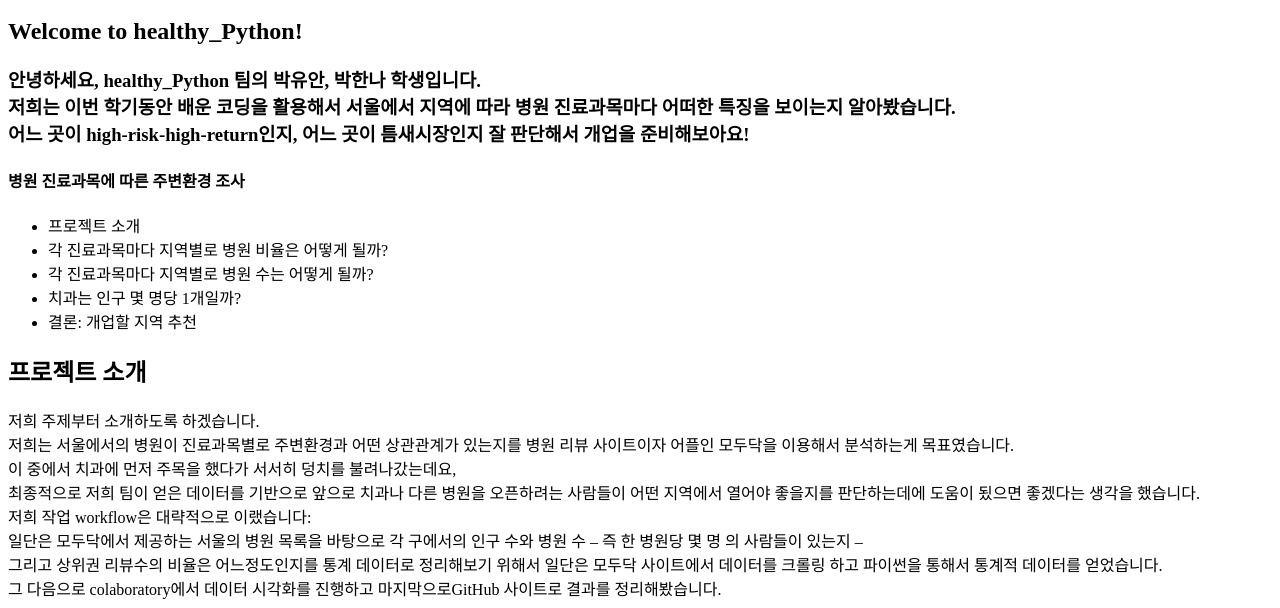
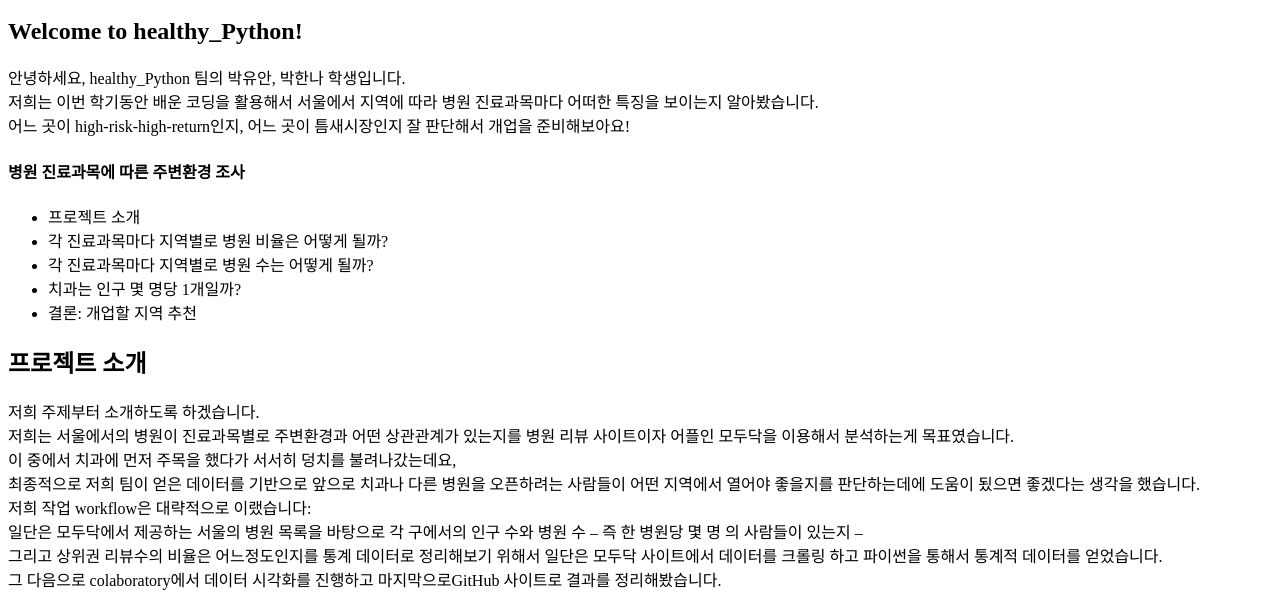
Before and after one commit to YooanPark/healthy_Python, a plain HTML site: page index.html in a window 1280 px wide. Shown: the part 48-656 px from the top of the page. Drawn offline with Linux system fonts and the light colour scheme.

Commit message:
Update index.html

```diff
--- a/index.html
+++ b/index.html
@@ -9,10 +9,10 @@
     <body>
         <div class= "ui inverted center aligned segment"> <h2> Welcome to healthy_Python! </h2> </div>
         <div class= "ui devider">
-            <h3>안녕하세요, healthy_Python 팀의 박유안, 박한나 학생입니다. <br>
+            <P class="blocktext">안녕하세요, healthy_Python 팀의 박유안, 박한나 학생입니다. <br>
                 저희는 이번 학기동안 배운 코딩을 활용해서 서울에서 지역에 따라 병원 진료과목마다 어떠한 특징을 보이는지 알아봤습니다.<br>
                 어느 곳이 high-risk-high-return인지, 어느 곳이 틈새시장인지 잘 판단해서 개업을 준비해보아요!
-            </h3>
+            </P>
         </div>
 
         <h4>병원 진료과목에 따른 주변환경 조사</h4>
```
